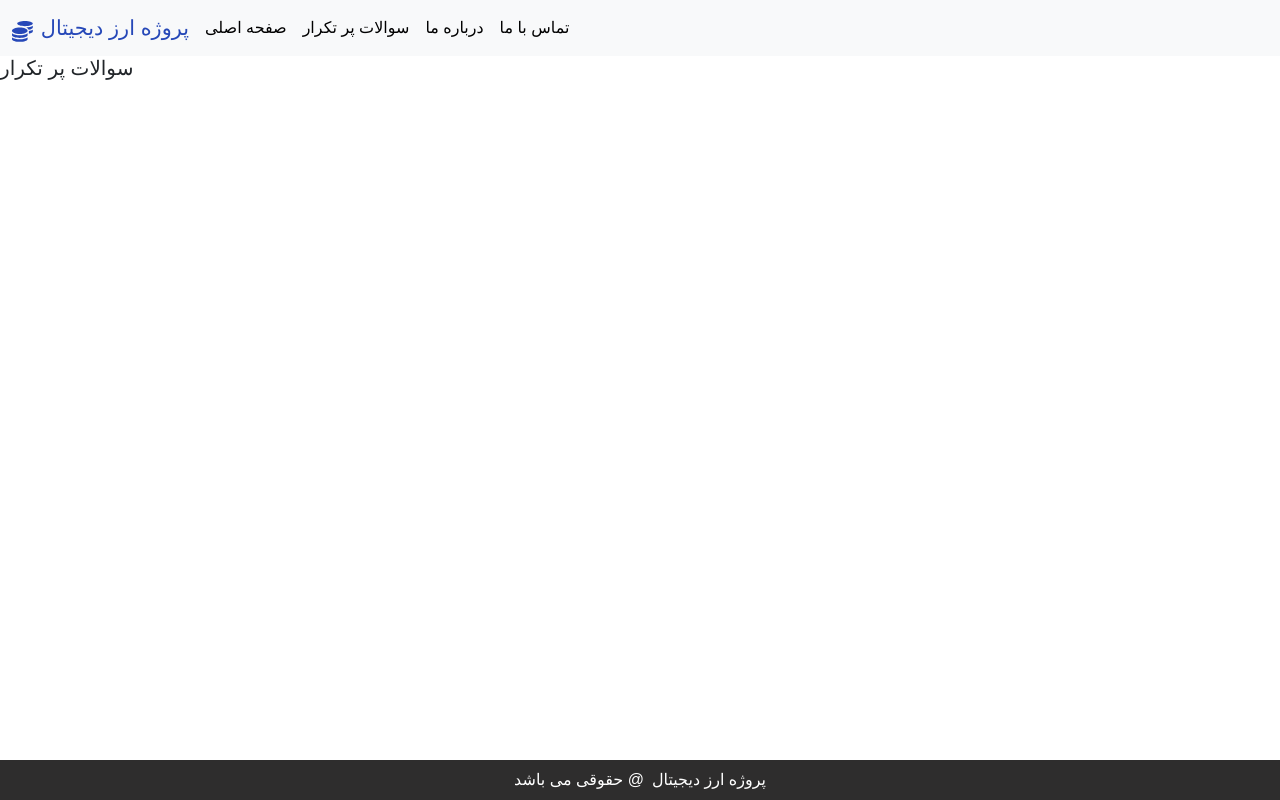
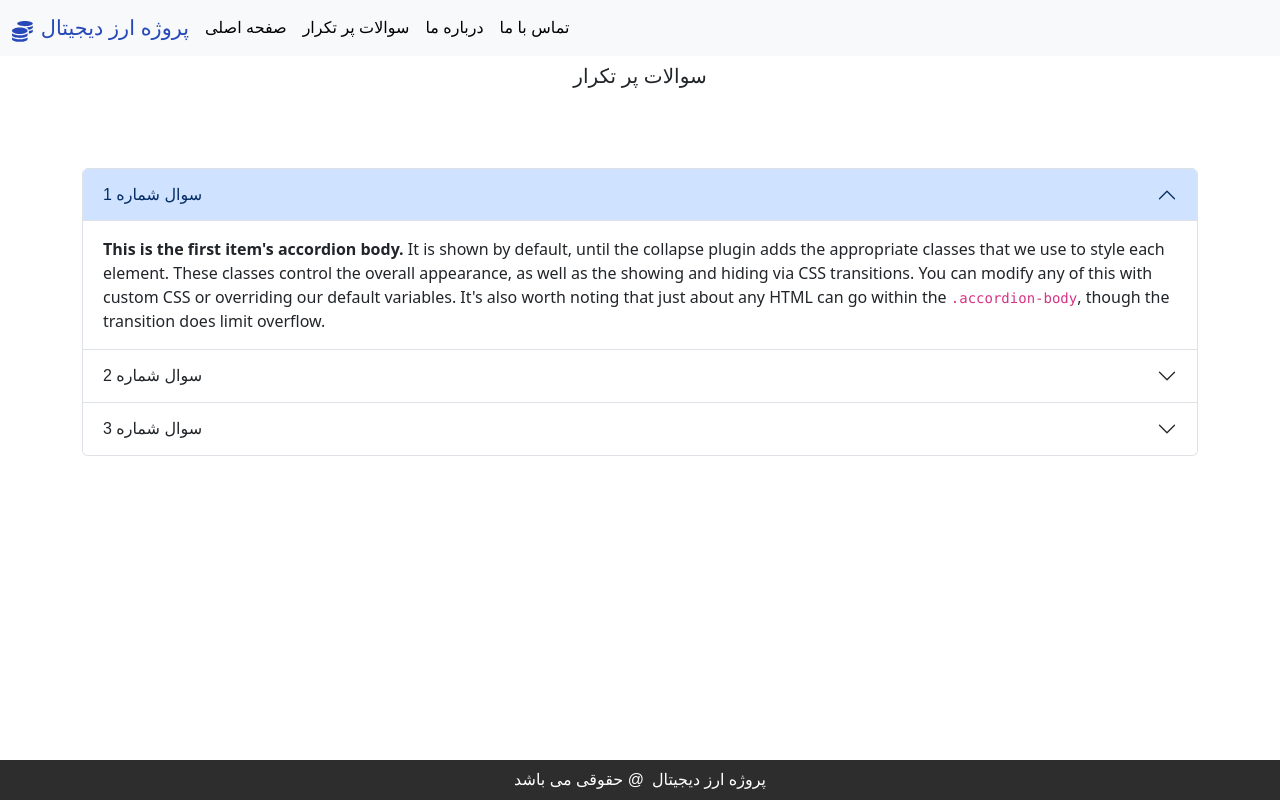
Before and after one commit to pooriazoraghi/React, a React (Create React App) app: page /faq in a window 1280 px wide. Built offline with nearby package versions, Linux system fonts and the light colour scheme; a small style sheet from the web is missing.

Commit message:
complate FAQ

```diff
--- a/src/components/ui/Spinner.component.jsx
+++ b/src/components/ui/Spinner.component.jsx
@@ -1,5 +1,7 @@
 import React from "react";
 import spinnerImg from "../../assets/images/spinner.gif";
+
+import './Spinner.css';
 
 const Spinner = () => {
   return (
--- /dev/null
+++ b/src/components/ui/Spinner.css
@@ -0,0 +1,3 @@
+img {
+    height: 20px;
+}
--- a/src/index.css
+++ b/src/index.css
@@ -30,3 +30,7 @@
   font-family: Parastoo FD, sans-serif;
 
 }
+
+h5 {
+  text-align: center;
+}
--- a/src/pages/AboutUs.page.jsx
+++ b/src/pages/AboutUs.page.jsx
@@ -3,7 +3,7 @@
 const AboutUsPage = () => {
     return (
         <div>
-            <h5>درباره ما</h5>
+            <h5 className="pt-2">درباره ما</h5>
         </div>
     );
 };
--- a/src/pages/ContactUs.page.jsx
+++ b/src/pages/ContactUs.page.jsx
@@ -3,7 +3,7 @@
 const ContactUsPage = () => {
     return (
         <div>
-            <h5>تماس با ما</h5>
+            <h5 className="pt-2">تماس با ما</h5>
         </div>
     );
 };
--- a/src/pages/FAQ.page.jsx
+++ b/src/pages/FAQ.page.jsx
@@ -1,11 +1,112 @@
 import React from "react";
 
 const FAQPage = () => {
-    return (
-        <div>
-            <h5>سوالات پر تکرار</h5>
+  return (
+    <React.Fragment>
+      <div>
+        <h5 className="pt-2">سوالات پر تکرار</h5>
+      </div>
+      <br />
+
+      <div className="container pt-5">
+        <div className="accordion" id="accordionExample">
+          <div className="accordion-item">
+            <h2 className="accordion-header">
+              <button
+                className="accordion-button"
+                type="button"
+                data-bs-toggle="collapse"
+                data-bs-target="#collapseOne"
+                aria-expanded="true"
+                aria-controls="collapseOne"
+              >
+                سوال شماره 1
+              </button>
+            </h2>
+            <div
+              id="collapseOne"
+              className="accordion-collapse collapse show"
+              data-bs-parent="#accordionExample"
+            >
+              <div className="accordion-body">
+                <strong>This is the first item's accordion body.</strong> It is
+                shown by default, until the collapse plugin adds the appropriate
+                classes that we use to style each element. These classes control
+                the overall appearance, as well as the showing and hiding via
+                CSS transitions. You can modify any of this with custom CSS or
+                overriding our default variables. It's also worth noting that
+                just about any HTML can go within the{" "}
+                <code>.accordion-body</code>, though the transition does limit
+                overflow.
+              </div>
+            </div>
+          </div>
+          <div className="accordion-item">
+            <h2 className="accordion-header">
+              <button
+                className="accordion-button collapsed"
+                type="button"
+                data-bs-toggle="collapse"
+                data-bs-target="#collapseTwo"
+                aria-expanded="false"
+                aria-controls="collapseTwo"
+              >
+                سوال شماره 2
+              </button>
+            </h2>
+            <div
+              id="collapseTwo"
+              className="accordion-collapse collapse"
+              data-bs-parent="#accordionExample"
+            >
+              <div className="accordion-body">
+                <strong>This is the second item's accordion body.</strong> It is
+                hidden by default, until the collapse plugin adds the
+                appropriate classes that we use to style each element. These
+                classes control the overall appearance, as well as the showing
+                and hiding via CSS transitions. You can modify any of this with
+                custom CSS or overriding our default variables. It's also worth
+                noting that just about any HTML can go within the{" "}
+                <code>.accordion-body</code>, though the transition does limit
+                overflow.
+              </div>
+            </div>
+          </div>
+          <div className="accordion-item">
+            <h2 className="accordion-header">
+              <button
+                className="accordion-button collapsed"
+                type="button"
+                data-bs-toggle="collapse"
+                data-bs-target="#collapseThree"
+                aria-expanded="false"
+                aria-controls="collapseThree"
+              >
+                سوال شماره 3
+              </button>
+            </h2>
+            <div
+              id="collapseThree"
+              className="accordion-collapse collapse"
+              data-bs-parent="#accordionExample"
+            >
+              <div className="accordion-body">
+                <strong>This is the third item's accordion body.</strong> It is
+                hidden by default, until the collapse plugin adds the
+                appropriate classes that we use to style each element. These
+                classes control the overall appearance, as well as the showing
+                and hiding via CSS transitions. You can modify any of this with
+                custom CSS or overriding our default variables. It's also worth
+                noting that just about any HTML can go within the{" "}
+                <code>.accordion-body</code>, though the transition does limit
+                overflow.
+              </div>
+            </div>
+          </div>
         </div>
-    );
+      </div>
+    </React.Fragment>
+  );
 };
 
 export default FAQPage;
--- a/src/pages/Home.page.jsx
+++ b/src/pages/Home.page.jsx
@@ -4,7 +4,8 @@
 const HomePage = () => {
     return (
         <div>
-            <h5>صفحه اصلی</h5>
+            <h5 className="pt-2">صفحه اصلی</h5>
+
             <Spinner />
         </div>
     );
```
